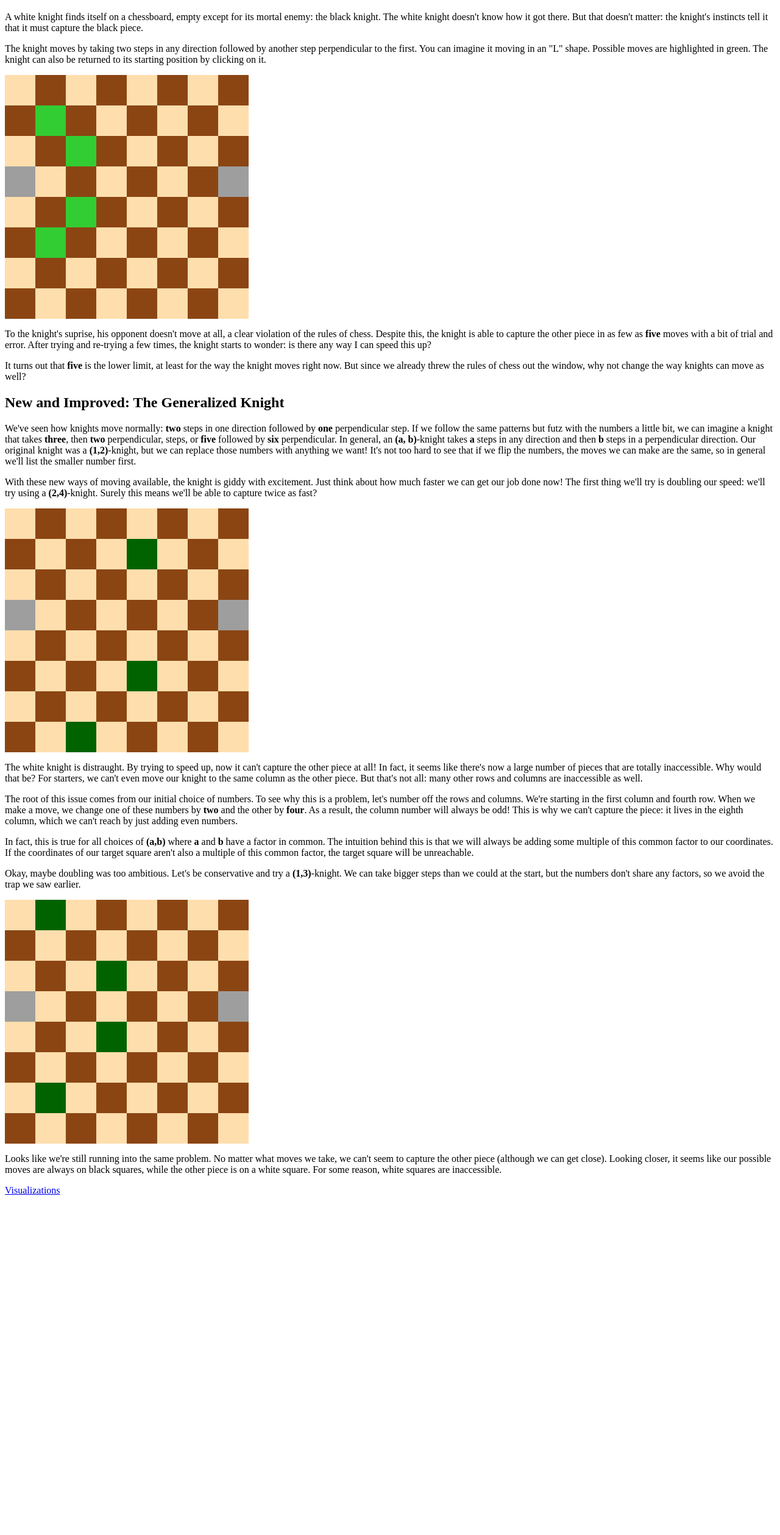
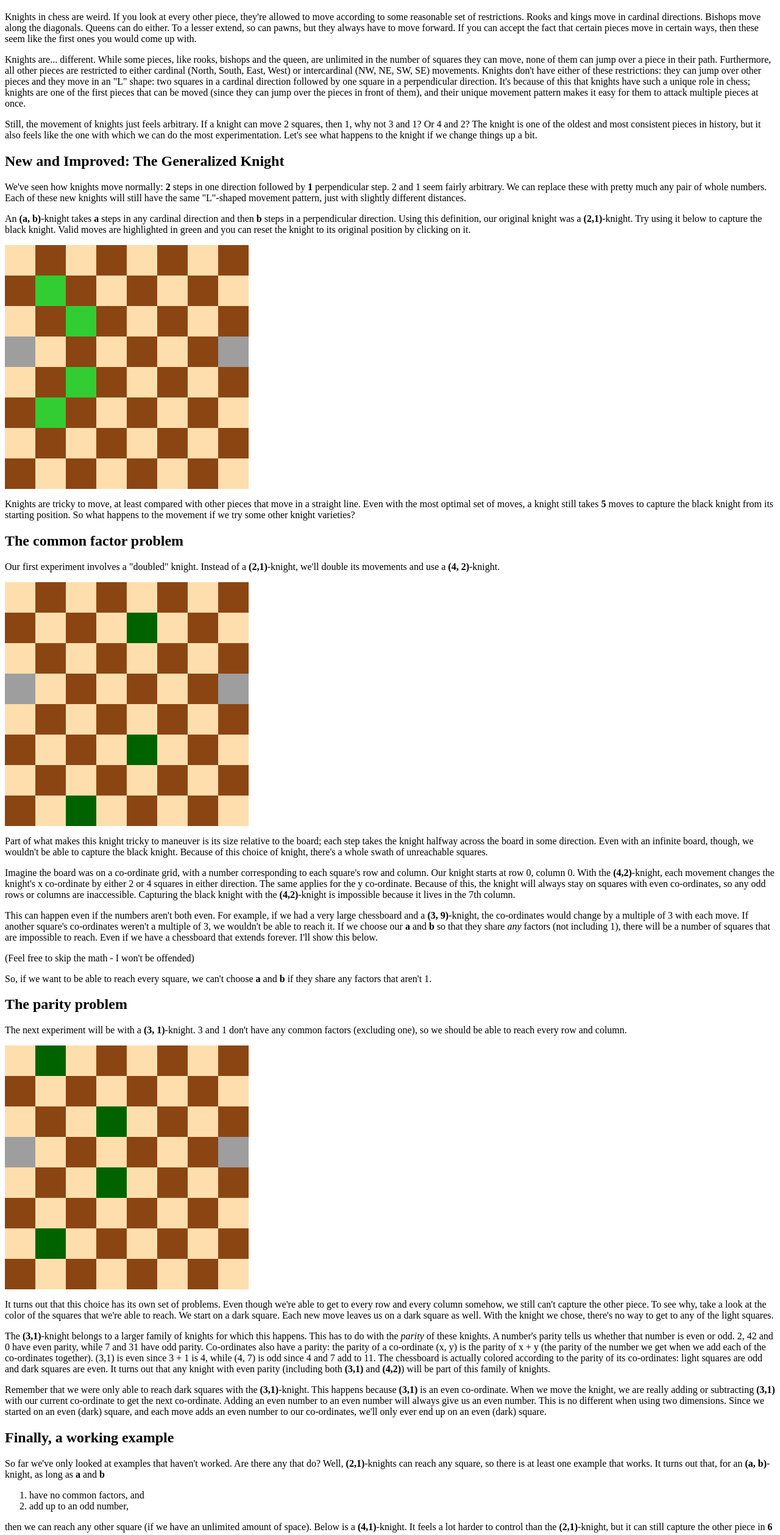
Before and after one commit to nlemoing/generalized-knight, a plain HTML site: page web/knight/index.html in a window 1280 px wide. Shown: the part 61-2579 px from the top of the page at 61% size. Before the commit the page ends 2031 px from the top, so only its background shows below. Drawn offline with Linux system fonts and the light colour scheme; grey boxes are pictures that could not be loaded.

Commit message:
refactor and cleanup

```diff
--- a/web/knight/index.html
+++ b/web/knight/index.html
@@ -26,82 +26,155 @@
 <h1>A (Generalized) Knight's Quest</h2>
 
 <p>
-A white knight finds itself on a chessboard, empty except for its mortal enemy: the black knight.
-The white knight doesn't know how it got there.
-But that doesn't matter: the knight's instincts tell it that it must capture the black piece.
+Knights in chess are weird. If you look at every other piece, they're allowed to move according to some reasonable set of restrictions.
+Rooks and kings move in cardinal directions. Bishops move along the diagonals. Queens can do either.
+To a lesser extend, so can pawns, but they always have to move forward.
+If you can accept the fact that certain pieces move in certain ways, then these seem like the first ones you would come up with.
+</p>
+
+<p>
+Knights are... different. While some pieces, like rooks, bishops and the queen, are unlimited in the number of squares they can move,
+none of them can jump over a piece in their path. Furthermore, all other pieces are restricted to either cardinal (North, South, East, West)
+or intercardinal (NW, NE, SW, SE) movements. Knights don't have either of these restrictions: they can jump over other pieces and they  move in an "L" shape:
+two squares in a cardinal direction followed by one square in a perpendicular direction.
+It's because of this that knights have such a unique role in chess;
+knights are one of the first pieces that can be moved (since they can jump over the pieces in front of them),
+and their unique movement pattern makes it easy for them to attack multiple pieces at once.
+</p>
+
+<p>
+Still, the movement of knights just feels arbitrary. If a knight can move 2 squares, then 1, why not 3 and 1? Or 4 and 2?
+The knight is one of the oldest and most consistent pieces in history, but it also feels like the one with which we can do the most experimentation.
+Let's see what happens to the knight if we change things up a bit.
+</p>
+
+<h2>New and Improved: The Generalized Knight</h2>
+
+<p>
+We've seen how knights move normally: <b>2</b> steps in one direction followed by <b>1</b> perpendicular step.
+2 and 1 seem fairly arbitrary. We can replace these with pretty much any pair of whole numbers.
+Each of these new knights will still have the same "L"-shaped movement pattern, just with slightly different distances.
 </p>
 <p>
-The knight moves by taking two steps in any direction followed by another step perpendicular to the first.
-You can imagine it moving in an "L" shape. Possible moves are highlighted in green.
-The knight can also be returned to its starting position by clicking on it.
+An <b>(a, b)</b>-knight takes <b>a</b> steps in any cardinal direction and then <b>b</b> steps in a perpendicular direction.
+Using this definition, our original knight was a <b>(2,1)</b>-knight. Try using it below to capture the black knight.
+Valid moves are highlighted in green and you can reset the knight to its original position by clicking on it.
 </p>
 
 <div class="chessboard" id="game1"></div>
 
 <p>
-To the knight's suprise, his opponent doesn't move at all, a clear violation of the rules of chess.
-Despite this, the knight is able to capture the other piece in as few as <b>five</b> moves with a bit of trial and error.
-After trying and re-trying a few times, the knight starts to wonder: is there any way I can speed this up?
-</p>
-<p>
-It turns out that <b>five</b> is the lower limit, at least for the way the knight moves right now.
-But since we already threw the rules of chess out the window, why not change the way knights can move as well?
+Knights are tricky to move, at least compared with other pieces that move in a straight line.
+Even with the most optimal set of moves, a knight still takes <b>5</b> moves to capture the black knight from its starting position.
+So what happens to the movement if we try some other knight varieties?
 </p>
 
-<h2>New and Improved: The Generalized Knight</h2>
+<h2>The common factor problem</h2>
 
 <p>
-We've seen how knights move normally: <b>two</b> steps in one direction followed by <b>one</b> perpendicular step.
-If we follow the same patterns but futz with the numbers a little bit, we can imagine a knight that takes <b>three</b>, then <b>two</b> perpendicular, steps, or <b>five</b> followed by <b>six</b> perpendicular.
-In general, an <b>(a, b)</b>-knight takes <b>a</b> steps in any direction and then <b>b</b> steps in a perpendicular direction.
-Our original knight was a <b>(1,2)</b>-knight, but we can replace those numbers with anything we want!
-It's not too hard to see that if we flip the numbers, the moves we can make are the same, so in general we'll list the smaller number first.
-</p>
-
-<p>
-With these new ways of moving available, the knight is giddy with excitement. Just think about how much faster we can get our job done now!
-The first thing we'll try is doubling our speed: we'll try using a <b>(2,4)</b>-knight.
-Surely this means we'll be able to capture twice as fast?
+Our first experiment involves a "doubled" knight. Instead of a <b>(2,1)</b>-knight, we'll double its movements and use a <b>(4, 2)</b>-knight.
 </p>
 
 <div class="chessboard" id="game2"></div>
 
 <p>
-The white knight is distraught. By trying to speed up, now it can't capture the other piece at all!
-In fact, it seems like there's now a large number of pieces that are totally inaccessible. Why would that be?
-For starters, we can't even move our knight to the same column as the other piece.
-But that's not all: many other rows and columns are inaccessible as well.
+Part of what makes this knight tricky to maneuver is its size relative to the board; each step takes the knight halfway across the board in some direction.
+Even with an infinite board, though, we wouldn't be able to capture the black knight. Because of this choice of knight, there's a whole swath of unreachable squares.
 </p>
 
 <p>
-The root of this issue comes from our initial choice of numbers. To see why this is a problem, let's number off the rows and columns.
-We're starting in the first column and fourth row. When we make a move, we change one of these numbers by <b>two</b> and the other by <b>four</b>.
-As a result, the column number will always be odd! This is why we can't capture the piece: it lives in the eighth column, which we can't reach by just adding even numbers.
-</p>
-<p>
-In fact, this is true for all choices of <b>(a,b)</b> where <b>a</b> and <b>b</b> have a factor in common.
-The intuition behind this is that we will always be adding some multiple of this common factor to our coordinates.
-If the coordinates of our target square aren't also a multiple of this common factor, the target square will be unreachable.
+Imagine the board was on a co-ordinate grid, with a number corresponding to each square's row and column. Our knight starts at row 0, column 0.
+With the <b>(4,2)</b>-knight, each movement changes the knight's x co-ordinate by either 2 or 4 squares in either direction.
+The same applies for the y co-ordinate. Because of this, the knight will always stay on squares with even co-ordinates, so any odd rows or columns are inaccessible.
+Capturing the black knight with the <b>(4,2)</b>-knight is impossible because it lives in the 7th column.
 </p>
 
 <p>
-Okay, maybe doubling was too ambitious. Let's be conservative and try a <b>(1,3)</b>-knight.
-We can take bigger steps than we could at the start, but the numbers don't share any factors, so we avoid the trap we saw earlier.
+This can happen even if the numbers aren't both even.
+For example, if we had a very large chessboard and a <b>(3, 9)</b>-knight, the co-ordinates would change by a multiple of 3 with each move.
+If another square's co-ordinates weren't a multiple of 3, we wouldn't be able to reach it.
+If we choose our <b>a</b> and <b>b</b> so that they share <i>any</i> factors (not including 1), there will be a number of squares that are impossible to reach.
+Even if we have a chessboard that extends forever. I'll show this below.
+</p>
+
+<p>
+(Feel free to skip the math - I won't be offended)
+</p>
+
+<!-- Math -->
+
+<p>
+So, if we want to be able to reach every square, we can't choose <b>a</b> and <b>b</b> if they share any factors that aren't 1.
+</p>
+
+<h2>The parity problem</h2>
+<p>
+The next experiment will be with a <b>(3, 1)</b>-knight. 3 and 1 don't have any common factors (excluding one), so we should be able to reach every row and column.
 </p>
 
 <div class="chessboard" id="game3"></div>
 
 <p>
-Looks like we're still running into the same problem. No matter what moves we take, we can't seem to capture the other piece (although we can get close).
-Looking closer, it seems like our possible moves are always on black squares, while the other piece is on a white square.
-For some reason, white squares are inaccessible.
+It turns out that this choice has its own set of problems. Even though we're able to get to every row and every column somehow, we still can't capture the other piece.
+To see why, take a look at the color of the squares that we're able to reach. We start on a dark square. Each new move leaves us on a dark square as well.
+With the knight we chose, there's no way to get to any of the light squares.
 </p>
-<a href="visualizations.html">Visualizations</a>
+
+<p>
+The <b>(3,1)</b>-knight belongs to a larger family of knights for which this happens. This has to do with the <i>parity</i> of these knights.
+A number's parity tells us whether that number is even or odd. 2, 42 and 0 have even parity, while 7 and 31 have odd parity.
+Co-ordinates also have a parity: the parity of a co-ordinate (x, y) is the parity of x + y (the parity of the number we get when we add each of the co-ordinates together).
+(3,1) is even since 3 + 1 is 4, while (4, 7) is odd since 4 and 7 add to 11.
+The chessboard is actually colored according to the parity of its co-ordinates: light squares are odd and dark squares are even.
+It turns out that any knight with even parity (including both <b>(3,1)</b> and <b>(4,2)</b>) will be part of this family of knights.
+</p>
+
+<p>
+Remember that we were only able to reach dark squares with the <b>(3,1)</b>-knight. This happens because <b>(3,1)</b> is an even co-ordinate.
+When we move the knight, we are really adding or subtracting <b>(3,1)</b> with our current co-ordinate to get the next co-ordinate.
+Adding an even number to an even number will always give us an even number. This is no different when using two dimensions.
+Since we started on an even (dark) square, and each move adds an even number to our co-ordinates, we'll only ever end up on an even (dark) square.
+</p>
+
+<h2>Finally, a working example</h2>
+
+<p>
+So far we've only looked at examples that haven't worked. Are there any that do?
+Well, <b>(2,1)</b>-knights can reach any square, so there is at least one example that works.
+It turns out that, for an <b>(a, b)</b>-knight, as long as <b>a</b> and <b>b</b>
+<ol>
+<li>have no common factors, and</li>
+<li>add up to an odd number,</li>
+</ol>
+then we can reach any other square (if we have an unlimited amount of space).
+Below is a <b>(4,1)</b>-knight. It feels a lot harder to control than the <b>(2,1)</b>-knight, but it can still capture the other piece in <b>6</b> moves.
+</p>
+
+<div class="chessboard" id="game4"></div>
+
+<h2>The small board problem</h2>
+<p>
+There's one last problem. I mentioned earlier that the conditions for reaching every square depend on having a certain amount of space.
+What does the amount of space have to do with anything? Well, when we have a larger chessboard, some moves would be possible that weren't before.
+First, image we have the same 8 by 8 chessboard with a <b>(9, 1)</b>-knight. Clearly, the knight won't be able to move, since each move will take it outside the chessboard.
+With a 100 by 100 chessboard, on the other hand, the knight can move around with relative ease.
+</p>
+
+<p>
+This was an extreme example, but interesting things happen by making small adjustments to knights we've already seen.
+On the same chessboard, a <b>(5,2)</b>-knight will not be able to reach the inner four squares, even though 2 and 5 seem to satisfy our criteria above.
+See if you can figure out why that would be. Once you've got that, why would it happen in general?
+</p>
+
+<div class="chessboard" id="game5"></div>
+
 </body>
 <script src="chess.js"></script>
 <script>
 g1 = createGame("game1", {a: 2, b: 1, startR: 3, startC: 0, endR: 3, endC: 7});
 g2 = createGame("game2", {a: 4, b: 2, startR: 3, startC: 0, endR: 3, endC: 7});
 g3 = createGame("game3", {a: 3, b: 1, startR: 3, startC: 0, endR: 3, endC: 7});
+g4 = createGame("game4", {a: 4, b: 1, startR: 3, startC: 0, endR: 3, endC: 7});
+g5 = createGame("game5", {a: 5, b: 2, startR: 3, startC: 0, endR: 3, endC: 4});
 </script>
 </html>
```
Also changed, not shown: 9 other files.
